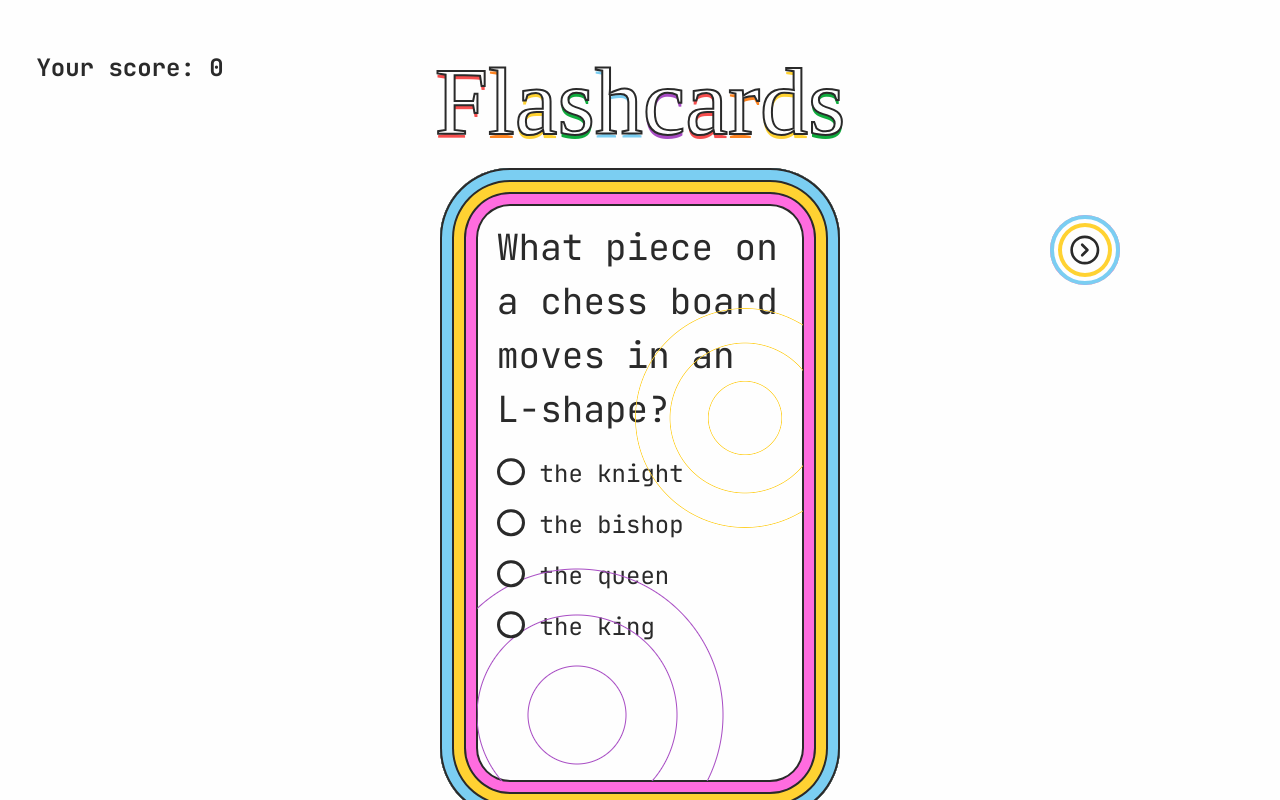
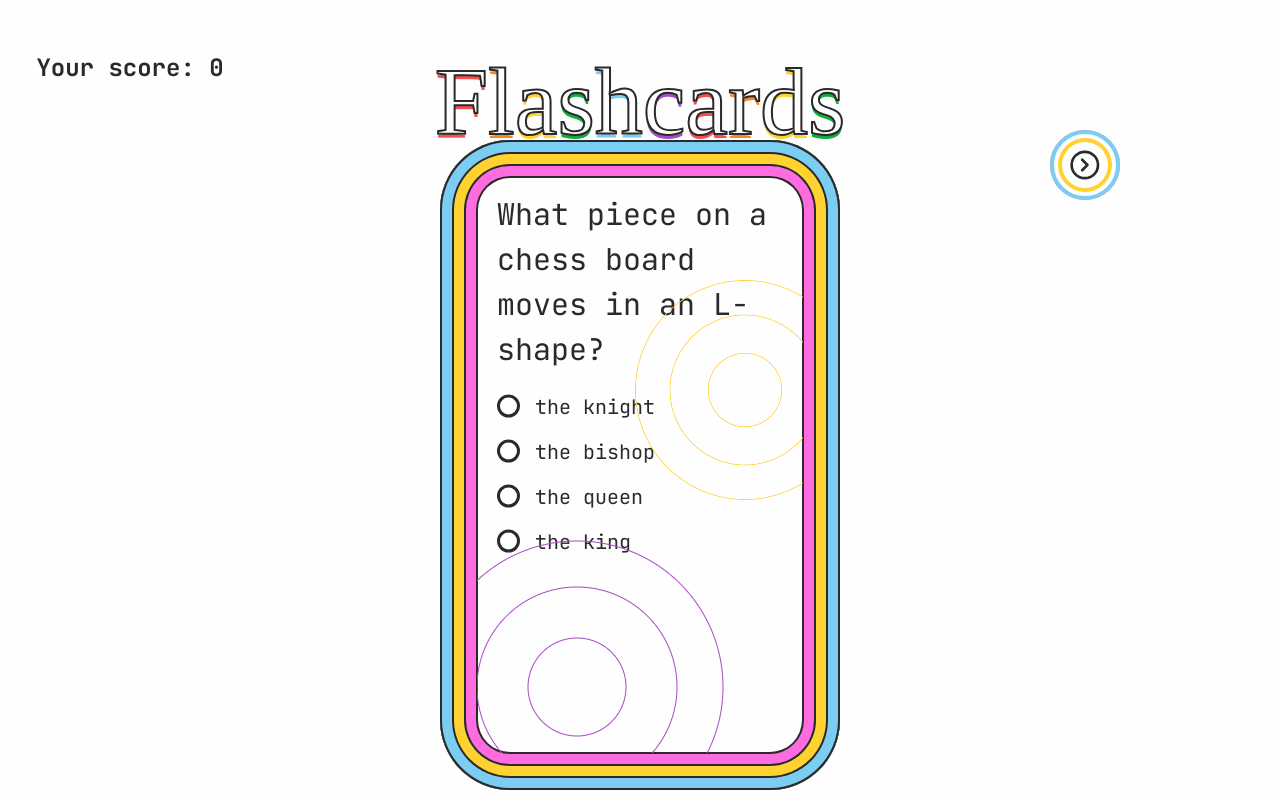
Before and after one commit to Jessica-Koch/flashcards, a React (Vite) app: page / in a window 1280 px wide. Built offline with nearby package versions, Linux system fonts and the light colour scheme; a web font is replaced by a local one.

Commit message:
finalize styling changes

```diff
--- a/src/components/FlashCard/FlashCard.scss
+++ b/src/components/FlashCard/FlashCard.scss
@@ -46,7 +46,6 @@
 
 .options {
   padding: 5px 0;
-  font-size: 24px;
 }
 
 .cardFace {
@@ -204,12 +203,25 @@
   transform: rotate(180deg);
 }
 
+@container (min-height: 700px) {
+  .scene {
+    height: 700px;
+    width: 500px;
+
+    .question {
+      font-size: 36px;
+    }
+    .radio {
+      font-size: 24px;
+    }
+  }
+}
 @container (max-height: 700px) {
   .scene {
     height: 650px;
     width: 400px;
 
-    h1 {
+    .question {
       font-size: 30px;
     }
   }
@@ -220,11 +232,12 @@
     height: 500px;
     width: 500px;
 
-    h1 {
+    .question {
       font-size: 30px;
     }
   }
 }
+
 @keyframes slidein {
   from {
     opacity: 0;
--- a/src/components/Quiz/Quiz.scss
+++ b/src/components/Quiz/Quiz.scss
@@ -1,6 +1,6 @@
 .quiz {
   display: grid;
-  grid-template-rows: 30px 1fr 3fr 30px;
+  grid-template-rows: 30px 100px 3fr;
   grid-template-columns: 30px 200px 1fr 200px 30px;
   height: 100%;
   width: 100%;
--- a/src/components/Radio/Radio.scss
+++ b/src/components/Radio/Radio.scss
@@ -2,6 +2,7 @@
   display: flex;
   align-items: center;
   margin-block: 15px;
+  font-size: 20px;
   gap: 15px;
 }
 
```
